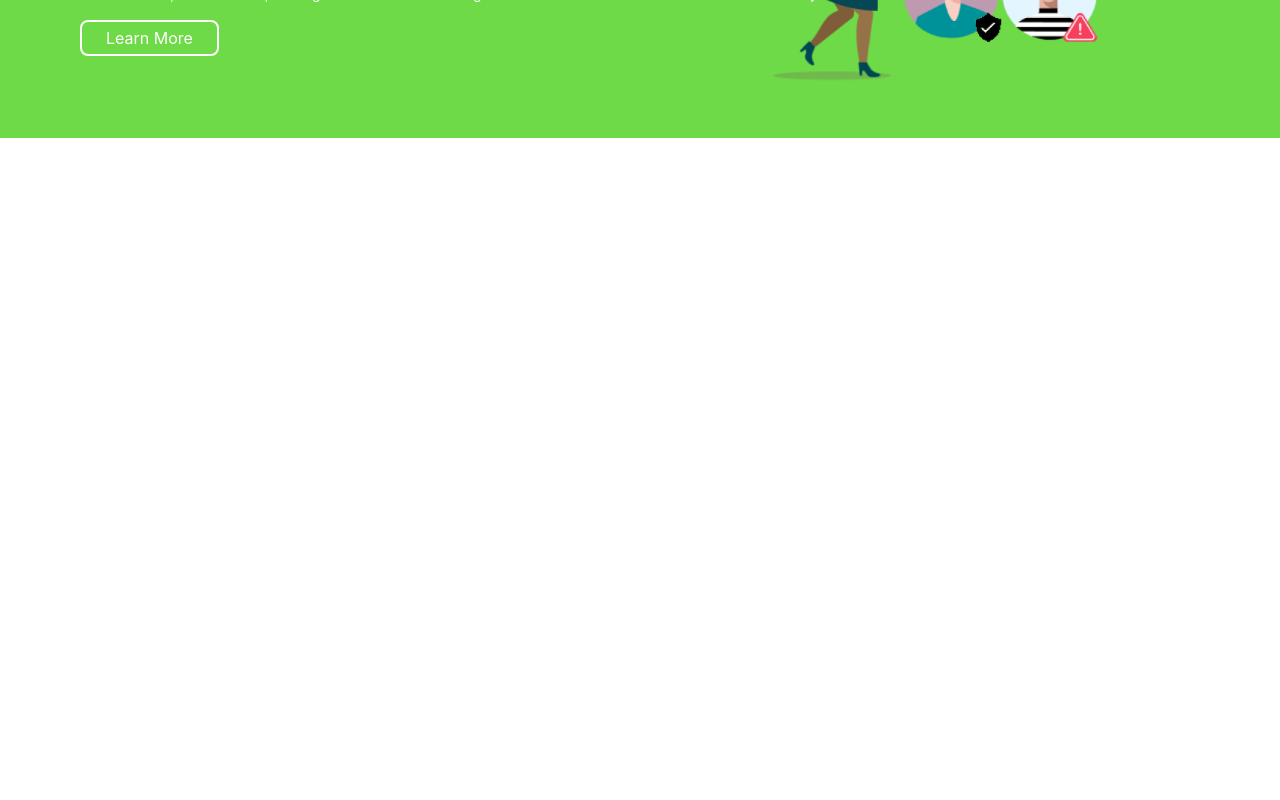
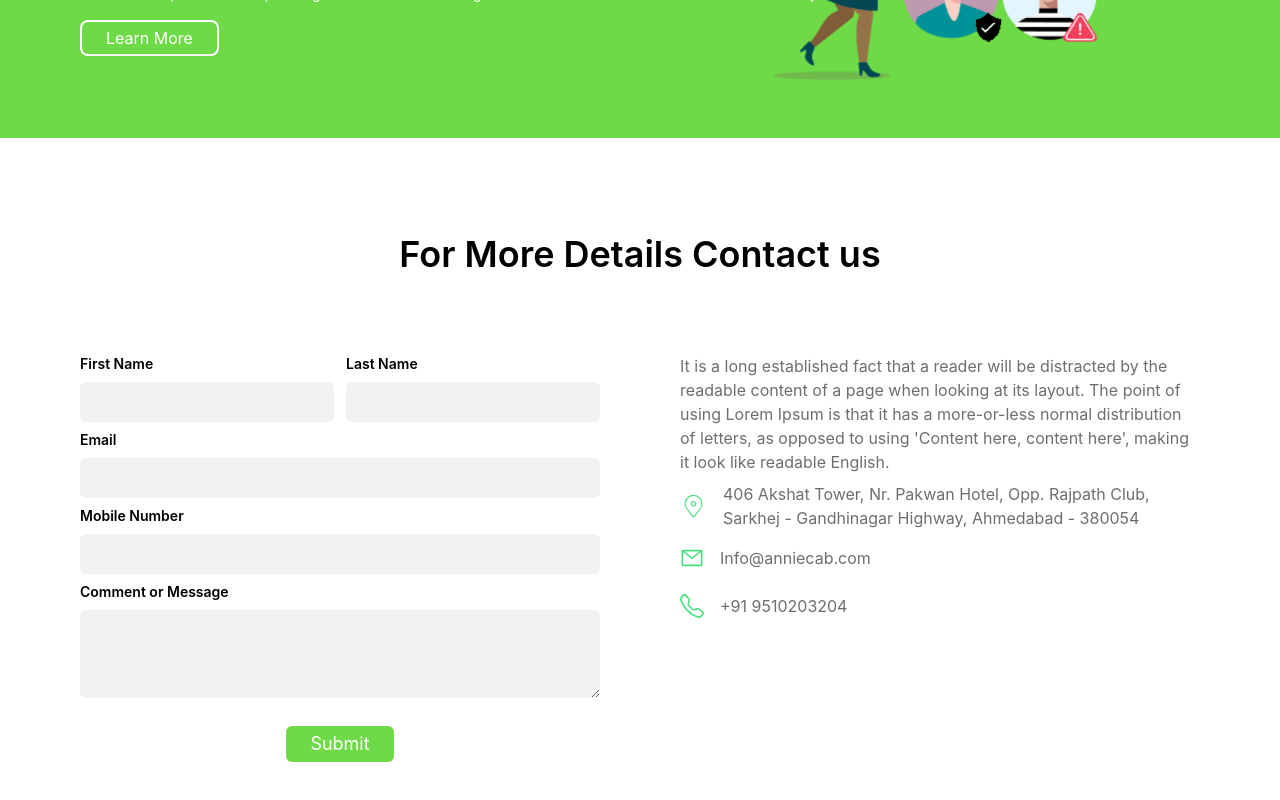
Before and after one commit to Jimi-Chhatrala/react-app-annie-cabs, a React (Create React App) app: page / in a window 1280 px wide. Shown: the part 1547-2347 px from the top of the page. Before the commit the page ends 1725 px from the top, so only its background shows below. Built offline with nearby package versions, Linux system fonts and the light colour scheme.

Commit message:
Contact Us Completed

```diff
--- a/src/App.js
+++ b/src/App.js
@@ -5,6 +5,7 @@ import Search from "./Components/Search";
 import Price from "./Components/Price";
 import AboutUs from "./Components/AboutUs";
 import HelpUs from "./Components/HelpUs";
+import ContactUs from "./Components/ContactUs";
 
 function App() {
   return (
@@ -14,6 +15,7 @@ function App() {
       <Price />
       <AboutUs />
       <HelpUs />
+      <ContactUs />
     </>
   );
 }
--- /dev/null
+++ b/src/Components/ContactUs/index.jsx
@@ -0,0 +1,122 @@
+import React from "react";
+
+function ContactUs() {
+  return (
+    <div className="my-20 max-w-6xl mx-auto p-4 space-y-20">
+      <div className="text-center">
+        <h1 class="text-4xl font-semibold">For More Details Contact us</h1>
+      </div>
+      <div className="w-full sm:space-x-10 lg:space-x-20 sm:flex justify-around">
+        <div className="sm:w-1/2 space-y-2">
+          <div className="md:flex w-full md:space-x-3">
+            <div className="grid space-y-2 w-full">
+              <label className="font-semibold text-sm">First Name</label>
+              <input
+                className="bg-[#F2F2F2] w-full rounded-md p-2"
+                type="text"
+              />
+            </div>
+            <div className="grid space-y-2 w-full">
+              <label className="font-semibold text-sm">Last Name</label>
+              <input
+                className="bg-[#F2F2F2] w-full rounded-md p-2"
+                type="text"
+              />
+            </div>
+          </div>
+          <div className="grid w-full space-y-2">
+            <label className="font-semibold text-sm">Email</label>
+            <input
+              className="bg-[#F2F2F2] w-full rounded-md p-2"
+              type="email"
+            />
+          </div>
+          <div className="grid w-full space-y-2">
+            <label className="font-semibold text-sm">Mobile Number</label>
+            <input
+              className="bg-[#F2F2F2]  w-full rounded-md p-2"
+              type="text"
+            />
+          </div>
+          <div className="grid w-full space-y-2">
+            <label className="font-semibold text-sm">Comment or Message</label>
+            <textarea
+              class="bg-[#F2F2F2]  w-full rounded-md p-2"
+              type="textarea"
+              rows="3"
+            ></textarea>
+          </div>
+          <div class="text-center">
+            <button class="bg-[#6EDA48] my-5 py-1 px-6 rounded-md text-white text-lg">
+              Submit
+            </button>
+          </div>
+        </div>
+        <div className="sm:w-1/2 space-y-2">
+          <div className="text-[#726d6d]">
+            It is a long established fact that a reader will be distracted by
+            the readable content of a page when looking at its layout. The point
+            of using Lorem Ipsum is that it has a more-or-less normal
+            distribution of letters, as opposed to using 'Content here, content
+            here', making it look like readable English.
+          </div>
+          <div className="flex space-x-4 items-center">
+            <svg
+              stroke="currentColor"
+              fill="currentColor"
+              stroke-width="0"
+              viewBox="0 0 24 24"
+              className="h-10 w-12 text-green-400"
+              height="1em"
+              width="1em"
+              xmlns="http://www.w3.org/2000/svg"
+            >
+              <g id="Location_On">
+                <g>
+                  <path d="M12,21.933a1.715,1.715,0,0,1-1.384-.691L5.555,14.5a7.894,7.894,0,1,1,12.885-.009L13.385,21.24A1.717,1.717,0,0,1,12,21.933ZM11.992,3.066A6.81,6.81,0,0,0,7.414,4.815a6.891,6.891,0,0,0-1.05,9.1l5.051,6.727a.725.725,0,0,0,.584.292h0a.732.732,0,0,0,.586-.292l5.044-6.734A6.874,6.874,0,0,0,12.81,3.113,7.277,7.277,0,0,0,11.992,3.066Z"></path>
+                  <path d="M12,12.5A2.5,2.5,0,1,1,14.5,10,2.5,2.5,0,0,1,12,12.5Zm0-4A1.5,1.5,0,1,0,13.5,10,1.5,1.5,0,0,0,12,8.5Z"></path>
+                </g>
+              </g>
+            </svg>
+            <div className="text-[#726d6d]">
+              406 Akshat Tower, Nr. Pakwan Hotel, Opp. Rajpath Club, Sarkhej -
+              Gandhinagar Highway, Ahmedabad - 380054
+            </div>
+          </div>
+          <div className="flex space-x-4 items-center">
+            <svg
+              stroke="currentColor"
+              fill="currentColor"
+              stroke-width="0"
+              viewBox="0 0 1024 1024"
+              className="h-10 w-6 text-green-400"
+              height="1em"
+              width="1em"
+              xmlns="http://www.w3.org/2000/svg"
+            >
+              <path d="M928 160H96c-17.7 0-32 14.3-32 32v640c0 17.7 14.3 32 32 32h832c17.7 0 32-14.3 32-32V192c0-17.7-14.3-32-32-32zm-40 110.8V792H136V270.8l-27.6-21.5 39.3-50.5 42.8 33.3h643.1l42.8-33.3 39.3 50.5-27.7 21.5zM833.6 232L512 482 190.4 232l-42.8-33.3-39.3 50.5 27.6 21.5 341.6 265.6a55.99 55.99 0 0 0 68.7 0L888 270.8l27.6-21.5-39.3-50.5-42.7 33.2z"></path>
+            </svg>
+            <div className="text-[#726d6d]">Info@anniecab.com</div>
+          </div>
+          <div className="flex space-x-4 items-center">
+            <svg
+              stroke="currentColor"
+              fill="currentColor"
+              stroke-width="0"
+              viewBox="0 0 16 16"
+              className="h-10 w-6 text-green-400"
+              height="1em"
+              width="1em"
+              xmlns="http://www.w3.org/2000/svg"
+            >
+              <path d="M3.654 1.328a.678.678 0 0 0-1.015-.063L1.605 2.3c-.483.484-.661 1.169-.45 1.77a17.568 17.568 0 0 0 4.168 6.608 17.569 17.569 0 0 0 6.608 4.168c.601.211 1.286.033 1.77-.45l1.034-1.034a.678.678 0 0 0-.063-1.015l-2.307-1.794a.678.678 0 0 0-.58-.122l-2.19.547a1.745 1.745 0 0 1-1.657-.459L5.482 8.062a1.745 1.745 0 0 1-.46-1.657l.548-2.19a.678.678 0 0 0-.122-.58L3.654 1.328zM1.884.511a1.745 1.745 0 0 1 2.612.163L6.29 2.98c.329.423.445.974.315 1.494l-.547 2.19a.678.678 0 0 0 .178.643l2.457 2.457a.678.678 0 0 0 .644.178l2.189-.547a1.745 1.745 0 0 1 1.494.315l2.306 1.794c.829.645.905 1.87.163 2.611l-1.034 1.034c-.74.74-1.846 1.065-2.877.702a18.634 18.634 0 0 1-7.01-4.42 18.634 18.634 0 0 1-4.42-7.009c-.362-1.03-.037-2.137.703-2.877L1.885.511z"></path>
+            </svg>
+            <div className="text-[#726d6d]">+91 9510203204</div>
+          </div>
+        </div>
+      </div>
+    </div>
+  );
+}
+
+export default ContactUs;
```
